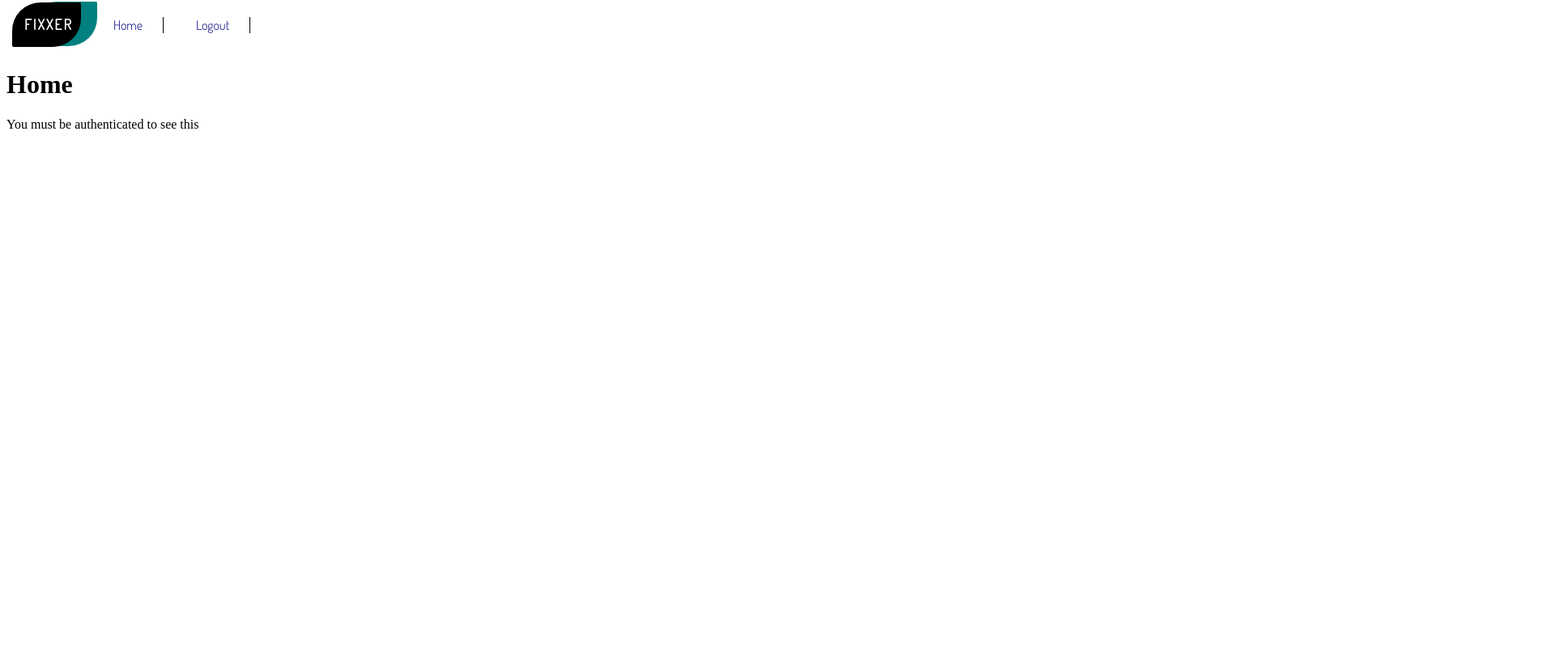
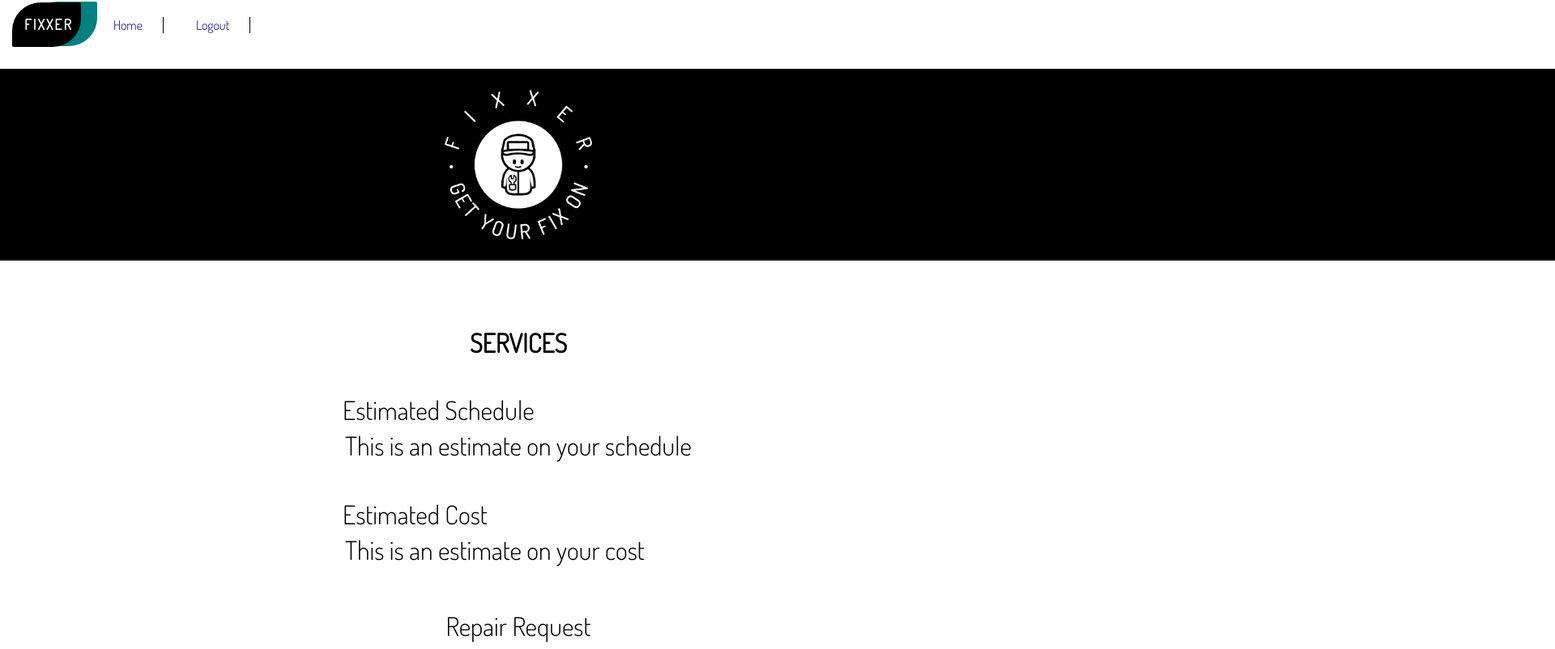
Before and after one commit to AnantaGur/Car-Repair-App, a Vue app in the folder capstone/vue/: page / in a window 1280 px wide. Shown: the part 12-814 px from the top of the page at 81% size, 1920 px wide, since content can reach past the window. Built offline with nearby package versions, Linux system fonts and the light colour scheme; sample sign-in values are in the browser's storage.

Commit message:
Repair Request page and Home page edits

```diff
--- a/capstone/vue/src/router/index.js
+++ b/capstone/vue/src/router/index.js
@@ -5,6 +5,7 @@ import Login from '../views/Login.vue'
 import Logout from '../views/Logout.vue'
 import Register from '../views/Register.vue'
 import store from '../store/index'
+import Repair from '../views/Repair.vue'
 
 Vue.use(Router)
 
@@ -52,6 +53,14 @@ const router = new Router({
       meta: {
         requiresAuth: false
       }
+    },
+    {
+      path: "/repair",
+      name: "repair",
+      component: Repair,
+      meta: {
+        requiresAuth: true
+      }
     }
   ]
 })
--- a/capstone/vue/src/views/Home.vue
+++ b/capstone/vue/src/views/Home.vue
@@ -1,7 +1,14 @@
 <template>
   <div class="home">
-    <h1>Home</h1>
-    <p>You must be authenticated to see this</p>
+    <div class="container">
+      <img src="../images/black-logo.png" alt="banner" class="banner">
+    <table>
+      <th>SERVICES</th><br>
+      <tr>Estimated Schedule <td>This is an estimate on your schedule</td></tr><br>
+      <tr>Estimated Cost <td>This is an estimate on your cost</td></tr>
+    </table>
+    <router-link :to="{name: 'repair'}" class="link">Repair Request</router-link>
+  </div>
   </div>
 </template>
 
@@ -10,3 +17,48 @@ export default {
   name: "home"
 };
 </script>
+
+<style scoped>
+@import url("https://fonts.googleapis.com/css2?family=Dosis:wght@300&display=swap");
+
+.home {
+  font-family: "Dosis", sans-serif;
+}
+.container {
+  display: flex;
+  align-items: center;
+  flex-flow: column;
+}
+.banner {
+  display: flex;
+  justify-content: center;
+  margin-top: 20px;
+  width: 25%;
+  background-color: black;
+  padding-left: 100%;
+  padding-right: 100%;
+}
+
+.link {
+  text-decoration: none;
+  color: black;
+  margin-top: 50px;
+  font-size: 32px;
+}
+
+.link:hover {
+  background-color: teal;
+  color: white;
+  border-radius: 10px;
+  padding: 2px 16px 4px 16px;
+  box-shadow: 10px 5px black;
+}
+
+table {
+  display: flex;
+  flex-flow: column;
+  margin-top: 10vh;
+  font-size: 32px;
+}
+
+</style>
--- /dev/null
+++ b/capstone/vue/src/views/Repair.vue
@@ -0,0 +1,46 @@
+<template>
+  <div class="repair-contain">
+      <h1>Repair Form</h1>
+      <form action="repairform.txt">
+          <label for="vname">Vehicle Name:</label>
+          <input type="text" id="vname" name="vname">
+          <label for="vmodel">Vehicle Model:</label>
+          <input type="text" id="vmodel" name="vmodel">
+          <label for="vcolor">Vehicle Color:</label>
+          <input type="text" id="vcolor" name="vcolor">
+          <label for="oname">Owner Name:</label>
+          <input type="text" id="oname" name="oname">
+          <label for="pnumber">Phone Number:</label>
+          <input type="text" id="pnumber" name="pnumber">
+          <input type="submit" value="submit" id="submit">
+      </form>
+  </div>
+</template>
+
+<script>
+export default {
+    name: "repair"
+}
+</script>
+
+<style>
+@import url("https://fonts.googleapis.com/css2?family=Dosis:wght@300&display=swap");
+
+.repair-contain {
+ font-family: "Dosis", sans-serif;
+}
+
+#submit {
+    margin-top: 15px;
+
+}
+
+form label {
+    margin: 10px;
+}
+
+h1 {
+    display: flex;
+    justify-content: center;
+}
+</style>
```
Also changed, not shown: capstone/vue/repairform.txt (added).
